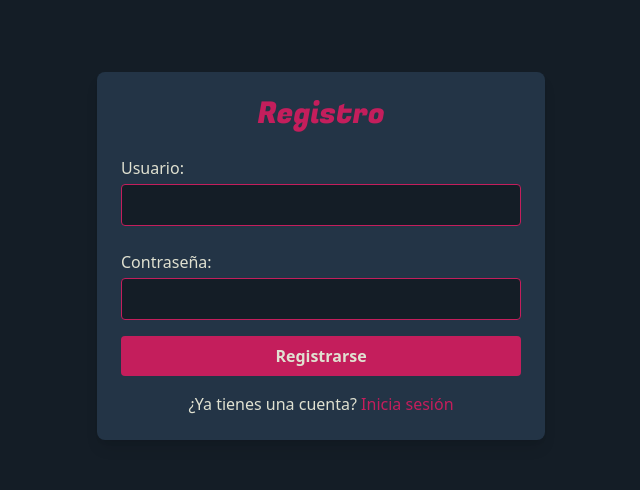
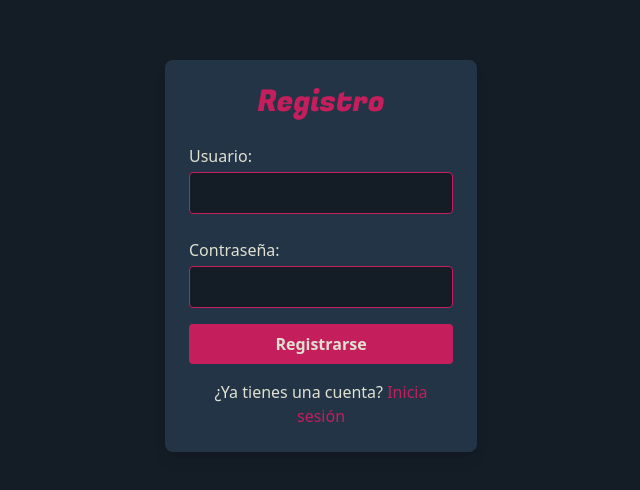
Before and after one commit to ricardo2112/Secure-MusicPlayer, a React (Vite) app in the folder packages/frontend/: page /register in a window 1280 px wide. Shown: the part 144-634 px from the top of the page, without its empty margins (319-959 px from the left). Built offline with nearby package versions, Linux system fonts and the light colour scheme; no server answers.

Commit message:
Update Register

```diff
--- a/packages/frontend/src/pages/Register.jsx
+++ b/packages/frontend/src/pages/Register.jsx
@@ -7,7 +7,7 @@
   const [username, setUsername] = useState("");
   const [password, setPassword] = useState("");
   const [error, setError] = useState("");
-  const [passwordError, setPasswordError] = useState(""); // Validación de contraseña
+  const [passwordError, setPasswordError] = useState("");
 
   const validatePassword = (password) => {
     if (password.length < 6) {
@@ -22,22 +22,22 @@
     e.preventDefault();
 
     if (!validatePassword(password)) {
-      return; // Detén el envío si la contraseña no es válida
+      return;
     }
 
     try {
       await registerUser(username, password);
-      navigate("/login"); // Redirige al login después del registro exitoso
+      navigate("/login");
     } catch (err) {
       setError(err.message);
     }
   };
 
   return (
-    <div className="flex flex-col items-center justify-center h-screen bg-secondary text-white p-4">
+    <div className="flex flex-col items-center justify-center min-h-screen bg-secondary text-white p-4">
       <form
         onSubmit={handleSubmit}
-        className="w-full max-w-md p-6 bg-primary rounded-lg shadow-lg text-center"
+        className="w-full sm:w-96 lg:w-1/3 xl:w-1/4 p-6 bg-primary rounded-lg shadow-lg text-center"
       >
         <h2 className="text-3xl font-fugaz text-contrast2 mb-6">Registro</h2>
         {error && <p className="text-contrast2 mb-4">{error}</p>}
@@ -60,7 +60,7 @@
             value={password}
             onChange={(e) => {
               setPassword(e.target.value);
-              validatePassword(e.target.value); // Validación en tiempo real
+              validatePassword(e.target.value);
             }}
             required
             className="w-full p-2 mt-1 mb-2 rounded bg-secondary text-white border border-contrast2 focus:outline-none focus:border-white"
```
